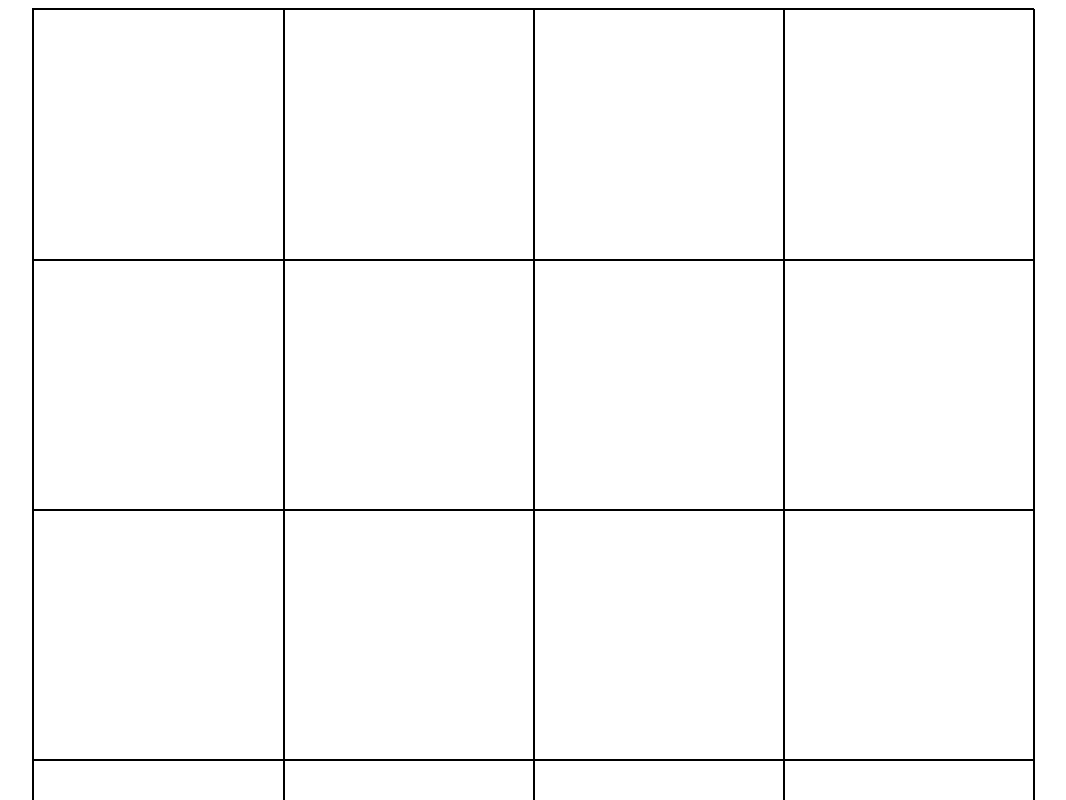
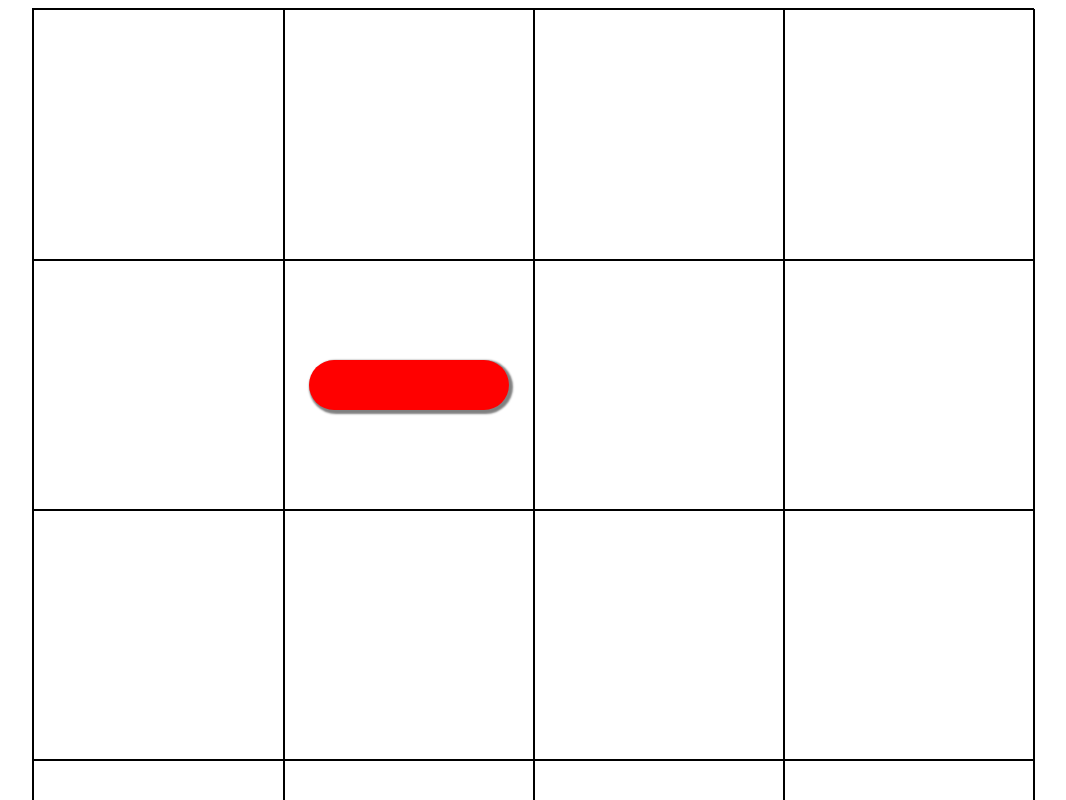
Before and after one commit to grantmontgomery/DragNDropTest, a React (Create React App) app: page / in a window 1280 px wide. Shown: the top 800 px of the page, without its empty margins (107-1173 px from the left). Built offline with nearby package versions, Linux system fonts and the light colour scheme.

Commit message:
Drag and drop basically working. Going to edit some.

```diff
--- a/src/components/Grid/Grid.css
+++ b/src/components/Grid/Grid.css
@@ -13,6 +13,7 @@
   height: 250px;
   width: 250px;
   position: relative;
+  text-align: center;
   margin: 0;
   border: solid 1px black;
 }
--- a/src/components/Grid/Grid.jsx
+++ b/src/components/Grid/Grid.jsx
@@ -1,27 +1,139 @@
 import React, { Component } from "react";
+import { Piece } from "../Piece";
 import "./Grid.css";
 
 class Grid extends Component {
-  state = {};
+  constructor(props) {
+    super(props);
+    this.state = {};
+  }
+
+  drop = event => {
+    event.preventDefault();
+    const piece_id = event.dataTransfer.getData("piece_id");
+    const card = document.getElementById(piece_id);
+    event.target.appendChild(card);
+    card.style.display = "block";
+    event.target.appendChild(card);
+  };
+  dragOver = event => {
+    event.preventDefault();
+  };
   render() {
     return (
       <div className="grid-wrapper">
-        <div className="grid-square"></div>
-        <div className="grid-square"></div>
-        <div className="grid-square"></div>
-        <div className="grid-square"></div>
-        <div className="grid-square"></div>
-        <div className="grid-square"></div>
-        <div className="grid-square"></div>
-        <div className="grid-square"></div>
-        <div className="grid-square"></div>
-        <div className="grid-square"></div>
-        <div className="grid-square"></div>
-        <div className="grid-square"></div>
-        <div className="grid-square"></div>
-        <div className="grid-square"></div>
-        <div className="grid-square"></div>
-        <div className="grid-square"></div>
+        <div
+          className="grid-square"
+          onDrop={this.drop}
+          onDragOver={this.dragOver}
+        >
+          {this.props.children}
+        </div>
+        <div
+          className="grid-square"
+          onDrop={this.drop}
+          onDragOver={this.dragOver}
+        >
+          {this.props.children}
+        </div>
+        <div
+          className="grid-square"
+          onDrop={this.drop}
+          onDragOver={this.dragOver}
+        >
+          {this.props.children}
+        </div>
+        <div
+          className="grid-square"
+          onDrop={this.drop}
+          onDragOver={this.dragOver}
+        >
+          {this.props.children}
+        </div>
+        <div
+          className="grid-square"
+          onDrop={this.drop}
+          onDragOver={this.dragOver}
+        >
+          {this.props.children}
+        </div>
+        <div
+          className="grid-square"
+          onDrop={this.drop}
+          onDragOver={this.dragOver}
+        >
+          <Piece></Piece>
+        </div>
+        <div
+          className="grid-square"
+          onDrop={this.drop}
+          onDragOver={this.dragOver}
+        >
+          {this.props.children}
+        </div>
+        <div
+          className="grid-square"
+          onDrop={this.drop}
+          onDragOver={this.dragOver}
+        >
+          {this.props.children}
+        </div>
+        <div
+          className="grid-square"
+          onDrop={this.drop}
+          onDragOver={this.dragOver}
+        >
+          {this.props.children}
+        </div>
+        <div
+          className="grid-square"
+          onDrop={this.drop}
+          onDragOver={this.dragOver}
+        >
+          {this.props.children}
+        </div>
+        <div
+          className="grid-square"
+          onDrop={this.drop}
+          onDragOver={this.dragOver}
+        >
+          {this.props.children}
+        </div>
+        <div
+          className="grid-square"
+          onDrop={this.drop}
+          onDragOver={this.dragOver}
+        >
+          {this.props.children}
+        </div>
+        <div
+          className="grid-square"
+          onDrop={this.drop}
+          onDragOver={this.dragOver}
+        >
+          {this.props.children}
+        </div>
+        <div
+          className="grid-square"
+          onDrop={this.drop}
+          onDragOver={this.dragOver}
+        >
+          {this.props.children}
+        </div>
+        <div
+          className="grid-square"
+          onDrop={this.drop}
+          onDragOver={this.dragOver}
+        >
+          {this.props.children}
+        </div>
+        <div
+          className="grid-square"
+          onDrop={this.drop}
+          onDragOver={this.dragOver}
+        >
+          {this.props.children}
+        </div>
       </div>
     );
   }
--- /dev/null
+++ b/src/components/Piece/Piece.css
@@ -0,0 +1,11 @@
+.piece-wrapper {
+  width: 200px;
+  height: 50px;
+  border-radius: 50px;
+  background: red;
+  box-shadow: gray 2px 2px 2px 2px;
+  position: relative;
+  margin: 0;
+  display: inline-block;
+  top: 100px;
+}
--- /dev/null
+++ b/src/components/Piece/Piece.jsx
@@ -0,0 +1,31 @@
+import React, { Component } from "react";
+import "./Piece.css";
+
+class Piece extends Component {
+  state = {};
+
+  dragStart = event => {
+    const { target } = event;
+    event.dataTransfer.setData("piece_id", target.id);
+
+    setTimeout(() => {
+      target.style.display = "none";
+    }, 0);
+  };
+
+  dragOver = event => {};
+
+  render() {
+    return (
+      <div
+        draggable="true"
+        id="1"
+        onDragStart={this.dragStart}
+        onDragOver={this.dragOver}
+        className="piece-wrapper"
+      ></div>
+    );
+  }
+}
+
+export default Piece;
--- /dev/null
+++ b/src/components/Piece/index.js
@@ -0,0 +1 @@
+export { default as Piece } from "./Piece";
```
